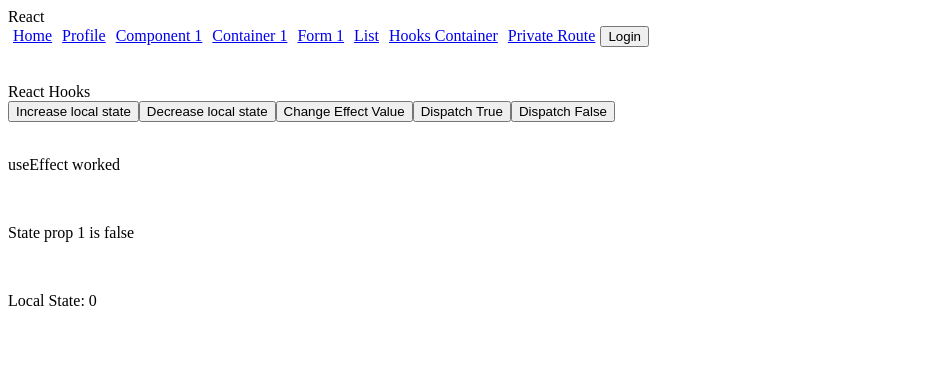
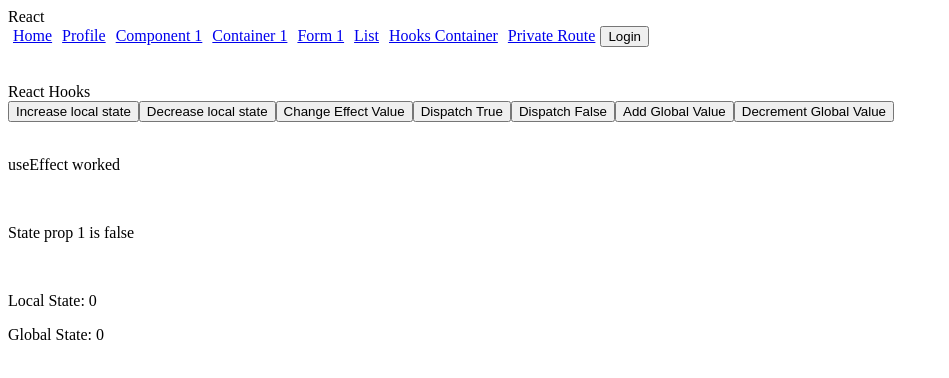
Before and after one commit to winterfreddy/udemy-tutorial-projects, a React (Create React App) app in the folder react-hooks-context-migration/react-redux-app-starter/: page /hookscontainer in a window 1280 px wide. Shown: the top 378 px of the page, without its empty margins (0-949 px from the left). Built offline with nearby package versions, Linux system fonts and the light colour scheme; what auth0-js would draw is missing.

Commit message:
Add useContext hook

```diff
--- a/react-hooks-context-migration/react-redux-app-starter/src/App.js
+++ b/react-hooks-context-migration/react-redux-app-starter/src/App.js
@@ -1,14 +1,32 @@
-import React from 'react';
+import React, { useState } from 'react';
 import Routes from './routes';
-
+import Context from './utils/context';
 
 //main app
 const App = () => {
 
+  const [ stateGlobal, setStateGlobal ] = useState(0);
+
+  const incrementGlobalState = () => {
+    setStateGlobal(stateGlobal + 1);
+  }
+
+  const decrementGlobalState = () => {
+    setStateGlobal(stateGlobal - 1);
+  }
+
   return(
     <div>
       React
-      <Routes />
+      <Context.Provider
+        value={{
+          valueGlobalState: stateGlobal,
+          addGlobalState: () => incrementGlobalState(),
+          decGlobalState: () => decrementGlobalState()
+        }}
+      >
+        <Routes />
+      </Context.Provider>
     </div>
   )
 }
--- a/react-hooks-context-migration/react-redux-app-starter/src/hooks/hooks_container1.js
+++ b/react-hooks-context-migration/react-redux-app-starter/src/hooks/hooks_container1.js
@@ -1,9 +1,11 @@
-import React, { useState, useEffect, useReducer } from 'react';
+import React, { useState, useEffect, useReducer, useContext } from 'react';
 import * as Reducer from '../store/hooks_state/hooks_reducer';
 import * as ACTIONS from '../store/actions/actions';
+import Context from '../utils/context';
 
 //main app
 const HooksContainer1 = () => {
+    const context = useContext(Context);
 
     const [ stateValue, setValue ] = useState(0);
     const [ useEffectValue, setUseEffectValue ] = useState(null);
@@ -44,6 +46,8 @@ const HooksContainer1 = () => {
         <button onClick={() => changeEffect()}>Change Effect Value</button>
         <button onClick={() => handleDispatchTrue()}>Dispatch True</button>
         <button onClick={() => handleDispatchFalse()}>Dispatch False</button>
+        <button onClick={() => context.addGlobalState()}>Add Global Value</button>
+        <button onClick={() => context.decGlobalState()}>Decrement Global Value</button>
 
         <br />
 
@@ -54,6 +58,7 @@ const HooksContainer1 = () => {
             { state.stateprop1 ? <p>State prop 1 is true</p> : <p>State prop 1 is false</p>}
             <br />
             <p>Local State: {stateValue}</p>
+            <p>Global State: {context.valueGlobalState}</p>
         </div>
 
         </div>
--- /dev/null
+++ b/react-hooks-context-migration/react-redux-app-starter/src/utils/context.js
@@ -0,0 +1,7 @@
+import React from 'react';
+
+const Context = React.createContext({
+    prop1: false
+})
+
+export default Context;
```
